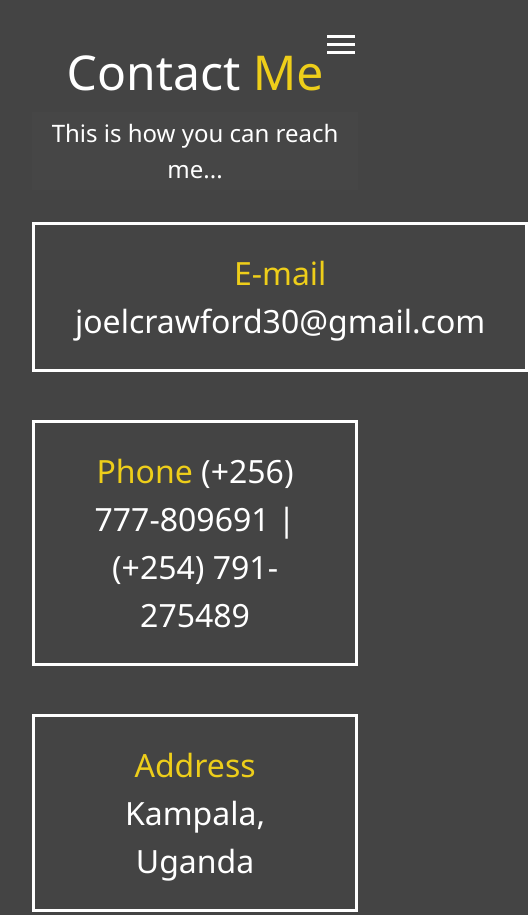
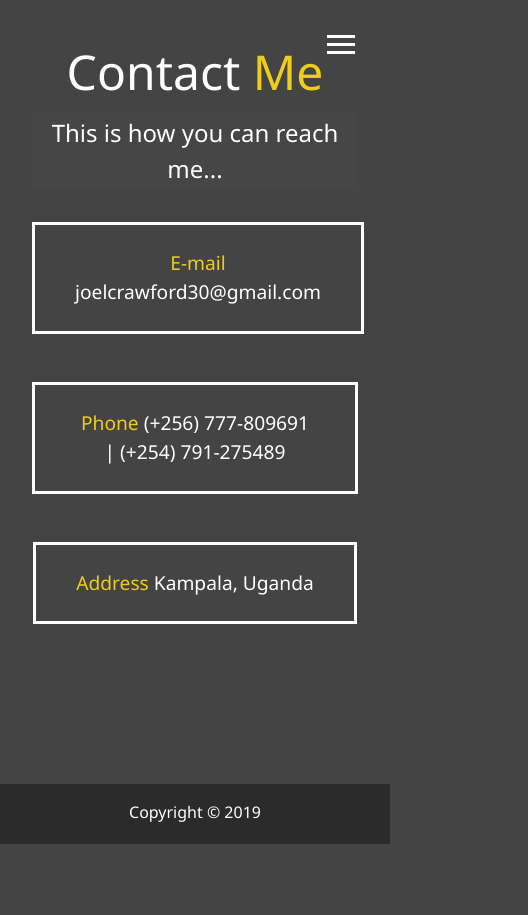
Before and after one commit to Crawford30/crawford_portfolio, a website: page dist/contact.html in a window 390 px wide. Shown: the top 915 px of the page, 528 px wide, since content can reach past the window. After the commit the page ends 844 px from the top, so only its background shows below. Drawn offline with Linux system fonts and the light colour scheme.

Commit message:
Coorected view on mobile

```diff
--- a/scss/_mobile.scss
+++ b/scss/_mobile.scss
@@ -170,6 +170,27 @@
     }
   }
 
+  .boxes {
+    div {
+      font-size: 1.2rem;
+      border: 3px #fff solid;
+      padding: 1.5rem 2.5rem;
+      margin-bottom: 3rem;
+      @include easeOut;
+
+      // &:hover {
+      //   padding: 0.5rem 1.5rem;
+      //   background: $secondary-color;
+      //   color: set-text-color($secondary-color);
+
+      //   span {
+      //     color: set-text-color($secondary-color);
+
+      //   }
+      // }
+    }
+  }
+
   .projects {
     grid-template-columns: 1fr;
   }
--- a/scss/main.scss
+++ b/scss/main.scss
@@ -172,6 +172,7 @@
 
       span {
         color: set-text-color($secondary-color);
+        font-size: 0.5rem;
       }
     }
   }
```
Also changed, not shown: dist/css/main.css.
